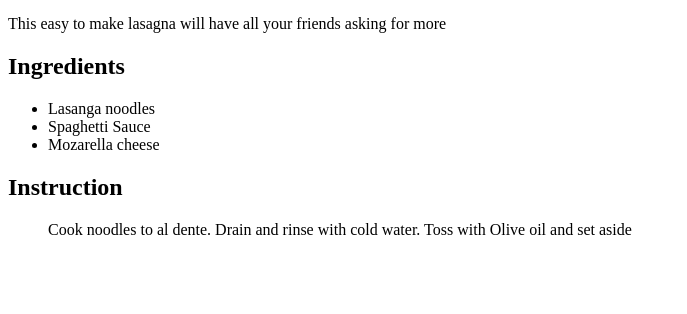
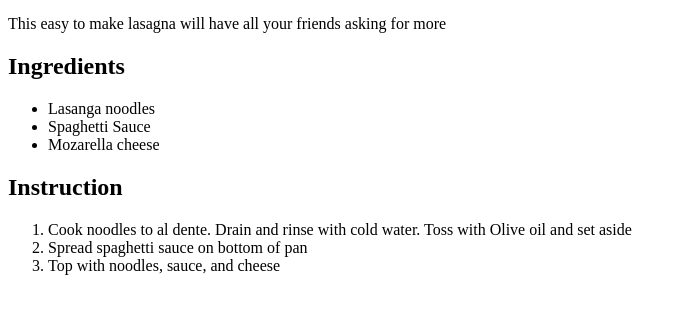
Before and after one commit to jeanbourne/odin-recipes, a plain HTML site: page recipes/lasagna.html in a window 1280 px wide. Shown: the part 428-742 px from the top of the page, without its empty margins (0-687 px from the left). Drawn offline with Linux system fonts and the light colour scheme.

Commit message:
Add instructions
Add 3 ordered list instructions

```diff
--- a/recipes/lasagna.html
+++ b/recipes/lasagna.html
@@ -18,7 +18,11 @@
             <li>Mozarella cheese</li>
         </ul>
     <h2>Instruction</h2>
-        <ol>Cook noodles to al dente. Drain and rinse with cold water. Toss with Olive oil and set aside</ol>
-        <ol></ol>
+        <ol>
+            <li>Cook noodles to al dente. Drain and rinse with cold water. Toss with Olive oil and set aside</li>
+            <li>Spread spaghetti sauce on bottom of pan</li>
+            <li>Top with noodles, sauce, and cheese</li>
+        </ol>
+
 </body>
 </html>
```
